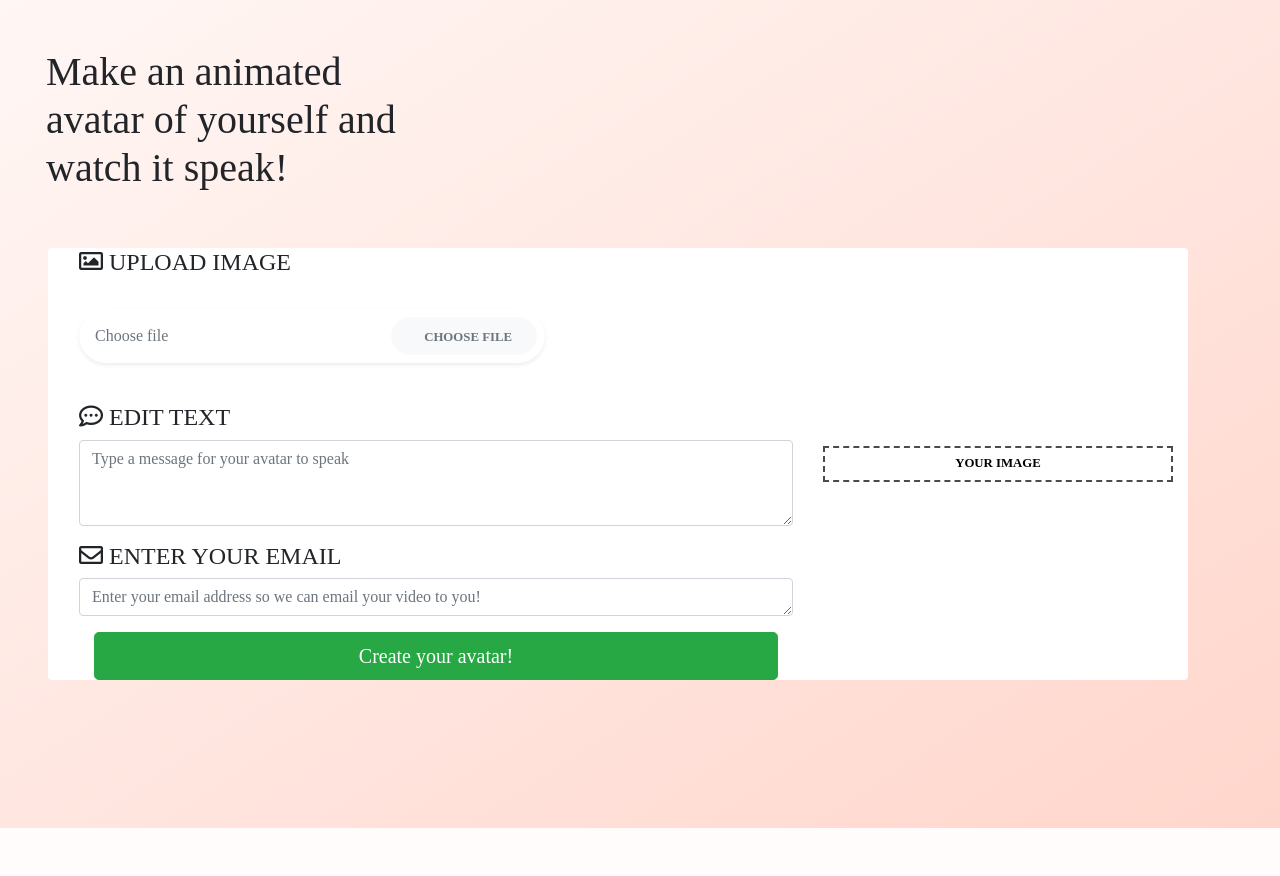
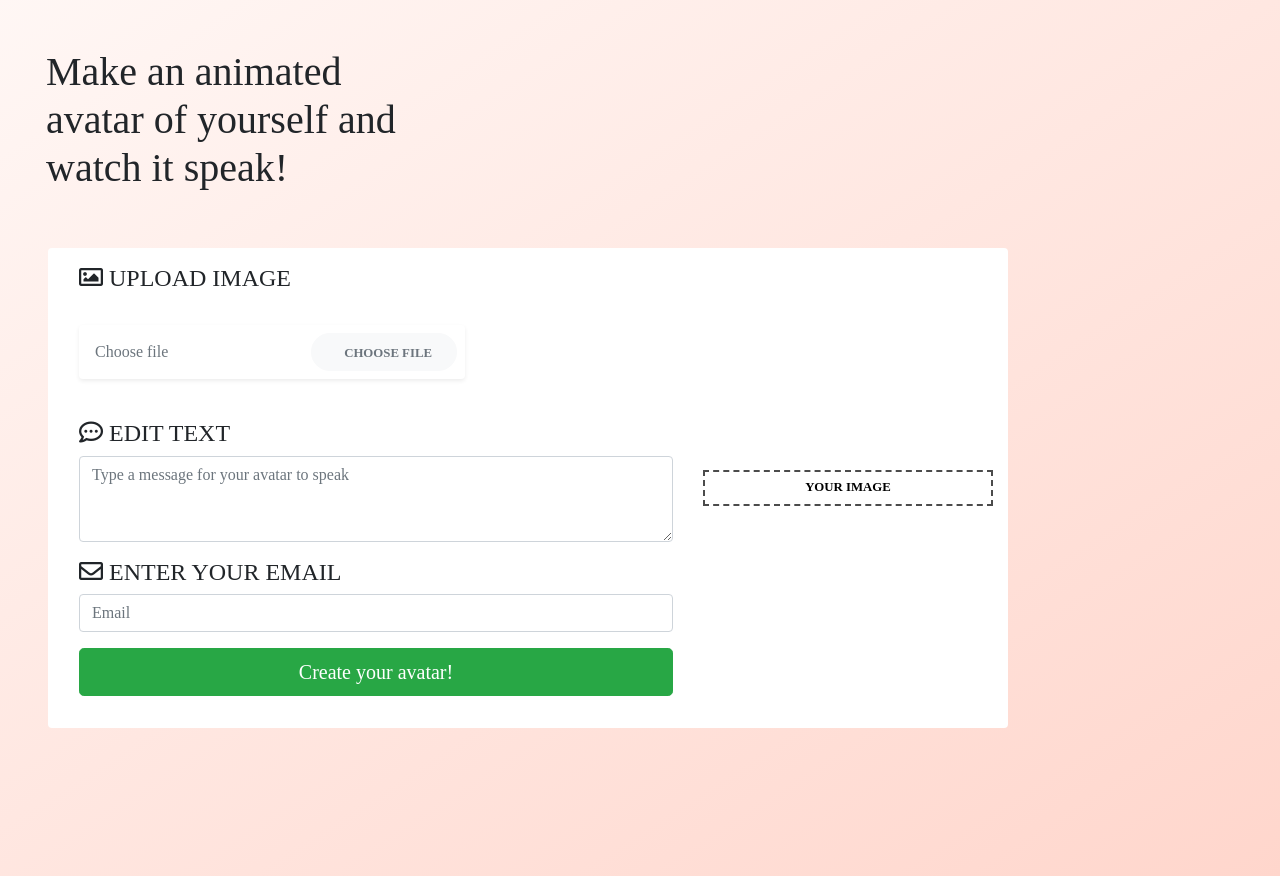
Before and after one commit to alexcave/gcphack20221, a Python web app: template src/flask/templates/index.html in a window 1280 px wide. Shown: the part 56-932 px from the top of the page. Before the commit the page ends 884 px from the top, so only its background shows below. Run offline with Jinja, Linux system fonts and the light colour scheme; the template is opened without the code that fills it, so the values that code supplies are empty; some libraries are stand-ins or nearby versions.

Commit message:
Small styling and basic form validation for email.

```diff
--- a/src/flask/static/js/index.js
+++ b/src/flask/static/js/index.js
@@ -23,6 +23,23 @@ $(function () {
     });
 });
 
+// $(function () {
+//     $('#email-address').change(function () {
+//         console.log('change')
+//         bootstrapValidate('#email-address', 'email|required', function (isValid) {
+//             console.log(isValid)
+//             console.log('in fnc')
+//         if (isValid) {
+//             console.log('valid email')
+//             // $('#create-avatar-btn').removeClass('disabled');
+//         } else {
+//             console.log('invalid email')
+//             // $('#create-avatar-btn').addClass('disabled');
+//         }
+//     })
+//     });
+// });
+
 /*  ==========================================
     SHOW UPLOADED IMAGE NAME
 * ========================================== */
@@ -33,5 +50,5 @@ input.addEventListener( 'change', showFileName );
 function showFileName( event ) {
   var input = event.target;
   var fileName = input.files[0].name;
-  infoArea.textContent = 'File name: ' + fileName;
+  infoArea.textContent = fileName;
 }
--- a/src/flask/templates/base.html
+++ b/src/flask/templates/base.html
@@ -23,6 +23,9 @@
     <script src="https://stackpath.bootstrapcdn.com/bootstrap/4.4.1/js/bootstrap.min.js"
             integrity="sha384-wfSDF2E50Y2D1uUdj0O3uMBJnjuUD4Ih7YwaYd1iqfktj0Uod8GCExl3Og8ifwB6"
             crossorigin="anonymous" defer></script>
+    <!--    Bootstrap Validator-->
+    <script src="https://cdnjs.cloudflare.com/ajax/libs/1000hz-bootstrap-validator/0.11.9/validator.min.js"></script>
+
 
     <!--    FontAwesome-->
     <link rel="stylesheet" href="https://cdnjs.cloudflare.com/ajax/libs/font-awesome/5.13.0/css/all.min.css">
--- a/src/flask/templates/index.html
+++ b/src/flask/templates/index.html
@@ -7,7 +7,7 @@
 {%block title %} Deep Avatars {% endblock %}
 
 {% block scripts %}
-<script type="text/javascript" src="{{ url_for('static', filename='js/index.js') }}"></script>
+<script type="text/javascript" src="{{ url_for('static', filename='js/index.js') }}" defer></script>
 {% endblock %}
 
 {% block content %}
@@ -24,9 +24,9 @@
 
 </div>
 
-<div class="container justify-content-center text-center align-items-center user-interact rounded mx-5">
+<div class="container-fluid text-center align-items-center user-interact rounded mx-5 w-75 h-75">
     <div class="row content my-5">
-        <div class="col-md-8 align-items-left">
+        <div class="col-md-8 align-items-left my-3">
             <div class="row-md-12 align-items-left text-left ml-3">
                 <h4>
                     <i class="far fa-image"></i>
@@ -36,7 +36,7 @@
                 <div class="row py-4">
                     <div class="col-md-8">
                         <!-- Upload image input-->
-                        <div class="input-group mb-3 px-2 py-2 rounded-pill bg-white shadow-sm">
+                        <div class="input-group mb-3 px-2 py-2 rounded bg-white shadow-sm">
                             <input id="upload" type="file" onchange="readURL(this);" class="form-control border-0">
                             <label id="upload-label" for="upload" class="font-weight-light text-muted">Choose
                                 file</label>
@@ -67,16 +67,26 @@
                     <i class="far fa-envelope"></i>
                     ENTER YOUR EMAIL
                 </h4>
-                <div class="form-group">
-                        <textarea class="form-control" id="email-address" rows="1"
-                                  placeholder="Enter your email address so we can email your video to you!"></textarea>
-                </div>
+                <form data-toggle="validator" role="form">
+                    <div class="form-group">
+                        <input type="email" class="form-control" id="inputEmail" placeholder="Email"
+                               data-error="Bruh, that email address is invalid" required>
+                        <div class="help-block with-errors"></div>
+                    </div>
+
+                    <div class="form-group">
+                        <button type="submit" class="btn btn-success btn-lg btn-block" id="create-avatar-btn">
+                            Create your avatar!
+                        </button>
+
+                    </div>
+                </form>
             </div>
-            <div class="row-md-12 align-items-left text-left ml-3">
-                <div class="col-md-12 mx-auto">
-                    <button type="button" class="btn btn-success btn-lg btn-block">Create your avatar!</button>
-                </div>
-            </div>
+<!--            <div class="row-md-12 align-items-left text-left ml-3">-->
+<!--                <div class="col-md-12 mx-auto">-->
+<!--                    <button type="button" class="btn btn-success btn-lg btn-block disabled" id="create-avatar-btn">Create your avatar!</button>-->
+<!--                </div>-->
+<!--            </div>-->
         </div>
         <div class="col-md-4 align-items-center" style="align-self: center">
             <!-- Uploaded image area-->
```
